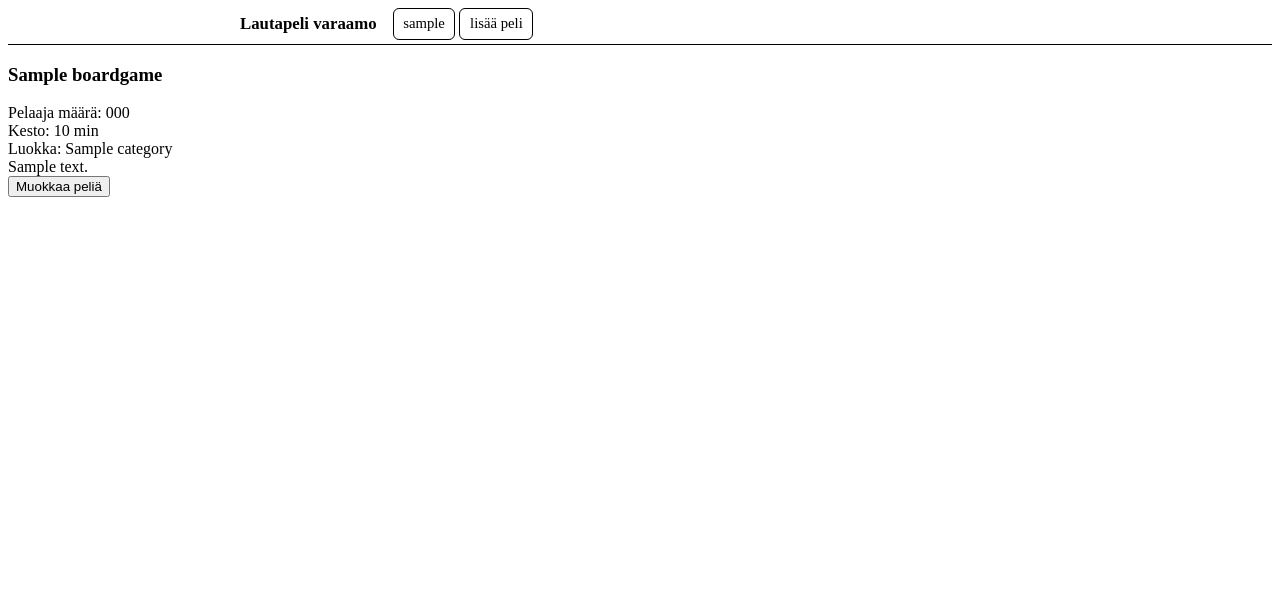
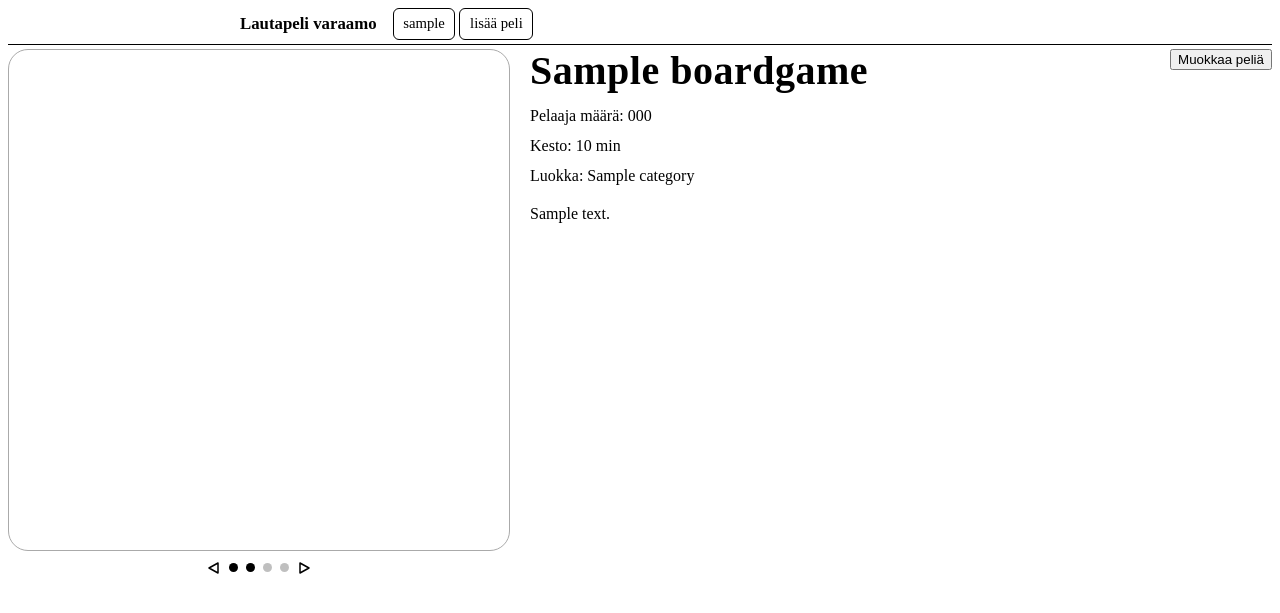
Before and after one commit to Jusu05/Boardgame-booking-system, a Flask app: template templates/boardgame.html in a window 1280 px wide. Shown: the top 613 px of the page. Run offline with Flask 3, Linux system fonts and the light colour scheme; the template is opened without the code that fills it: most values are stand-ins (such as "Sample title", 1, 10 or a date in 2020); parts of the project's set-up code (start-up, migrations or seed data) failed here and were passed over.

Commit message:
basic stalizition for boardgame page

```diff
--- /dev/null
+++ b/static/styles.css
@@ -0,0 +1,140 @@
+.nav-header {
+    border-bottom: 1px solid black;
+    margin-bottom: 0.25rem;
+}
+
+.nav-inner {
+    margin: 0 auto;
+    width: min(800px, calc(100% - 24px));
+    display: flex;
+    align-items: center;
+    gap: 1rem;
+}
+
+.brand {
+    font-weight: 700;
+    font-size: 1.05rem;
+    color: black;
+    text-decoration-line: none;
+    margin-bottom: 0.25rem;
+}
+
+.nav {
+    flex: 1;
+}
+
+.nav-list {
+    display: flex;
+    gap: 0.25rem;
+    align-items: center;
+    list-style: none;
+    margin: 0;
+    padding: 0;
+}
+
+.nav-link {
+    display: inline-block;
+    padding: 0.4rem 0.6rem;
+    text-decoration-line: none;
+    border-radius: 6px;
+    font-size: 0.92rem;
+    color: black;
+    border: 1px solid black;
+    margin-bottom: 0.25rem;
+}
+
+.boardgame-card {
+    display: flex;
+    align-items: flex-start;
+    max-width: 510px;
+    margin-top: 10px;
+    padding: 5px;
+    gap: 20px;
+    box-sizing: border-box;
+    border: 2px solid #000;
+    color: #000;
+    background: #fff;
+}
+
+.boardgame-card:hover {
+    filter: brightness(85%);
+}
+
+.boardgame-page {
+    display: flex;
+    gap: 20px;
+    align-items: flex-start;
+}
+
+.boardgame-thumb {
+    width: 220px;
+    height: 220px;
+    border: 2px solid #000;
+    border-radius: 18px;
+    box-sizing: border-box;
+    flex: 0 0 auto;
+}
+
+.boardgame-info {
+    display: flex;
+    flex-direction: column;
+    justify-content: flex-start;
+    flex: 1 1 auto;
+}
+
+.boardgame-info .property{
+    margin: 6px 0;
+    font-size: 16px;
+}
+
+.boardgame-info .description {
+    font-size: 16px;
+    line-height: 1.6;
+    margin: 10px 0 0;
+}
+
+.boardgame-title {
+    margin: 2px 0 10px 0;
+    font-size: 40px;
+    font-weight: 700;
+    line-height: 1;
+    letter-spacing: 0.5px;
+}
+
+.boardgame-page-image-column {
+    flex-shrink: 0;
+    display: flex;
+    flex-direction: column;
+    align-items: center;
+    gap: 10px;
+}
+
+.boardgame-image {
+    width: 500px;
+    height: 500px;
+    border: 1.5px solid #aaa;
+    border-radius: 20px;
+    background: #fff;
+}
+
+.boardgame-image-selector {
+    display: flex;
+    align-items: center;
+    gap: 8px;
+}
+
+.boardgame-image-selector .arrow {
+    width: 14px;
+    height: 14px;
+}
+
+.boardgame-image-selector .dot {
+    width: 9px;
+    height: 9px;
+    border-radius: 50%;
+    background: black;
+}
+
+.boardgame-image-selector .dot.inactive {
+    opacity: 0.25;
+}
--- a/templates/base.html
+++ b/templates/base.html
@@ -4,54 +4,9 @@
     <meta charset="UTF-8">
     <meta name="viewport" content="width=device-width, initial-scale=1">
     <title>{% block title %}{% endblock %}</title>
+    <link rel="stylesheet" href="{{ url_for('static', filename='styles.css') }}">
+
     {% block head %}{% endblock %}
-
-    <style>
-        .nav-header {
-            border-bottom: 1px solid black;
-            margin-bottom: 0.25rem;
-        }
-
-        .nav-inner {
-            margin: 0 auto;
-            width: min(800px, calc(100% - 24px));
-            display: flex;
-            align-items: center;
-            gap: 1rem;
-        }
-
-        .brand {
-            font-weight: 700;
-            font-size: 1.05rem;
-            color: black;
-            text-decoration-line: none;
-            margin-bottom: 0.25rem;
-        }
-
-        .nav {
-            flex: 1;
-        }
-
-        .nav-list {
-            display: flex;
-            gap: 0.25rem;
-            align-items: center;
-            list-style: none;
-            margin: 0;
-            padding: 0;
-        }
-
-        .nav-link {
-            display: inline-block;
-            padding: 0.4rem 0.6rem;
-            text-decoration-line: none;
-            border-radius: 6px;
-            font-size: 0.92rem;
-            color: black;
-            border: 1px solid black;
-            margin-bottom: 0.25rem;
-        }
-    </style>
 </head>
 
 <body>
--- a/templates/boardgame.html
+++ b/templates/boardgame.html
@@ -2,24 +2,36 @@
 
 {% block title %}Lautapeli varaamo{% endblock %}
 
-{% block head %}
-{% endblock %}
+{% block content %}
+<div class="boardgame-page">
+    <div class="boardgame-page-image-column">
+        <div class="boardgame-image"></div>
+        <div class="boardgame-image-selector">
+            <svg class="arrow" viewBox="0 0 14 14" fill="none">
+                <polygon points="11,2 2,7 11,12" stroke="black" stroke-width="1.5" fill="none" stroke-linejoin="round"/>
+            </svg>
+            <div class="dot"></div>
+            <div class="dot"></div>
+            <div class="dot inactive"></div>
+            <div class="dot inactive"></div>
+            <svg class="arrow" viewBox="0 0 14 14" fill="none">
+                <polygon points="3,2 12,7 3,12" stroke="black" stroke-width="1.5" fill="none" stroke-linejoin="round"/>
+            </svg>
+        </div>
+    </div>
+    <div class="boardgame-info">
+        <h1 class="boardgame-title">{{ boardgame.name }}</h1>
+        <p class="property">Pelaaja määrä: {{ boardgame.number_of_players }}</p>
+        <p class="property">Kesto: {{ boardgame.duration }} min</p>
+        <p class="property">Luokka: {{ boardgame.category }}</p>
+        <p class="description">{{ boardgame.description }}</p>
+    </div>
 
-{% block content %}
-<div>
-    <div>
-        <h3>{{ boardgame.name }}</h3>
-        <div>Pelaaja määrä: {{ boardgame.number_of_players }}</div>
-        <div>Kesto: {{ boardgame.duration }} min</div>
-        <div>Luokka: {{ boardgame.category }}</div>
-    </div>
-    <div>{{ boardgame.description }}</div>
     {% if username %}
     <form method="POST">
         <input type="hidden" name="csrf_token" value="{{ csrf_token() }}"/>
         <button type="submit">Muokkaa peliä</button>
     <form>
     {% endif %}
-
 </div>
 {% endblock %}
```
Also changed, not shown: templates/index.html (+4 -55 lines).
